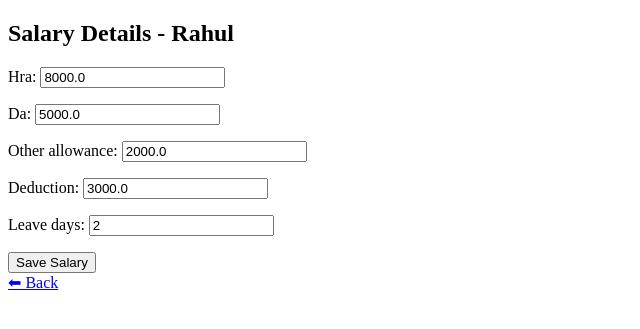
After one commit to adithyaaneesh/payslip_system, a Django app: page /salary/1/ in a window 1280 px wide. The commit adds this page. Shown: the top 329 px of the page, without its empty margins (0-640 px from the left). Run offline with Django 5.2, Linux system fonts and the light colour scheme; data comes from the database, SQL or seed files in the repository; both versions use the stored data as it was after the commit.

Commit message:
add salary & payslip details

```diff
--- a/payslip_system/forms.py
+++ b/payslip_system/forms.py
@@ -5,3 +5,8 @@ class EmployeeForm(forms.ModelForm):
     class Meta:
         model = Employee
         fields = ['employee_id', 'employee_name', 'designation', 'basic_salary']
+
+class SalaryForm(forms.ModelForm):
+    class Meta:
+        model = Salary
+        fields = ['hra', 'da', 'other_allowance', 'deduction', 'leave_days']
--- a/payslip_system/models.py
+++ b/payslip_system/models.py
@@ -20,14 +20,11 @@ class Salary(models.Model):
     deduction = models.FloatField()
     leave_days = models.IntegerField(default=0)
 
+    def leave_deduction(self):
+        return (self.employee.basic_salary / 30) * self.leave_days
+
     def gross_salary(self):
-        gs = self.employee.basic_salary + self.hra + self.da + self.other_allowance
-        return gs
-
-    # def total_deduction(self):
-    #     leave_deduction = (self.employee.basic_salary / 30) * self.leave_days
-    #     return leave_deduction
+        return self.employee.basic_salary + self.hra + self.da + self.other_allowance
 
     def net_salary(self):
-        leave_deduction = (self.employee.basic_salary / 30) * self.leave_days
-        return self.gross_salary() - self.deduction - leave_deduction
+        return self.gross_salary() - self.deduction - self.leave_deduction()
--- /dev/null
+++ b/payslip_system/templates/add_salary.html
@@ -0,0 +1,20 @@
+<!DOCTYPE html>
+<html lang="en">
+<head>
+    <meta charset="UTF-8">
+    <meta name="viewport" content="width=device-width, initial-scale=1.0">
+    <title>Add Salary</title>
+</head>
+<body>
+    <h2>Salary Details - {{ employee.employee_name }}</h2>
+
+    <form method="post">
+        {% csrf_token %}
+        {{ form.as_p }}
+        <button type="submit">Save Salary</button>
+    </form>
+
+    <a href="{% url 'employee_list' %}">⬅ Back</a>
+
+</body>
+</html>
--- a/payslip_system/urls.py
+++ b/payslip_system/urls.py
@@ -5,6 +5,7 @@ urlpatterns = [
     path('edit/<int:emp_id>/', views.update_employee, name='edit_employee'),
     path('delete/<int:emp_id>/', views.delete_employee, name='delete_employee'),
     path("",views.employee_list, name='employee_list'),
+    path('salary/<int:emp_id>/', views.add_or_edit_salary, name='add_salary'),
     path("payslip_view/<int:emp_id>/",views.payslip_view, name='payslip_view'),
 
 ]
--- a/payslip_system/views.py
+++ b/payslip_system/views.py
@@ -1,5 +1,5 @@
 from django.shortcuts import render, redirect, get_object_or_404
-from .forms import EmployeeForm
+from .forms import EmployeeForm, SalaryForm
 from .models import Employee, Salary
 # Create your views here.
 
@@ -14,7 +14,7 @@ def add_employee(request):
     return render(request, 'add_employee.html', {'form': forms})
 
 def update_employee(request,emp_id):
-    employee = get_object_or_404(Employee,emp_id=emp_id)
+    employee = get_object_or_404(Employee,id=emp_id)
     if request.method == "POST":
         form = EmployeeForm(request.POST, instance=employee)
         if form.is_valid():
@@ -25,7 +25,7 @@ def update_employee(request,emp_id):
     return render(request, 'edit_employee.html', {'form':form})
 
 def delete_employee(request, emp_id):
-    employee = get_object_or_404(Employee, emp_id=emp_id)
+    employee = get_object_or_404(Employee, id=emp_id)
     employee.delete()
     return redirect('employee_list')
 
@@ -34,10 +34,38 @@ def employee_list(request):
     employees = Employee.objects.all()
     return render(request,'employee_list.html', {'employees': employees})
 
+def add_or_edit_salary(request, emp_id):
+    employee = get_object_or_404(Employee, id=emp_id)
+
+    salary, created = Salary.objects.get_or_create(
+        employee=employee,
+        defaults={
+            'hra': 0,
+            'da': 0,
+            'other_allowance': 0,
+            'deduction': 0,
+            'leave_days': 0
+        }
+    )
+
+    if request.method == "POST":
+        form = SalaryForm(request.POST, instance=salary)
+        if form.is_valid():
+            form.save()
+            return redirect('payslip_view', emp_id=emp_id)
+    else:
+        form = SalaryForm(instance=salary)
+
+    return render(request, 'add_salary.html', {
+        'form': form,
+        'employee': employee
+    })
+
 def payslip_view(request, emp_id):
-    employee = get_object_or_404(Employee, emp_id = emp_id)
-    salary = Salary.objects.get(employee=employee)
-    return render(request, 'payslip.html',{
-        'employee' : employee,
-        'salary' : salary
+    employee = get_object_or_404(Employee, id=emp_id)
+    salary = get_object_or_404(Salary, employee=employee)
+
+    return render(request, 'payslip.html', {
+        'employee': employee,
+        'salary': salary
     })
```
Also changed, not shown: payslip_system/templates/employee_list.html (+3 -4 lines), payslip_system/templates/payslip.html (+10 -8 lines), db.sqlite3.
